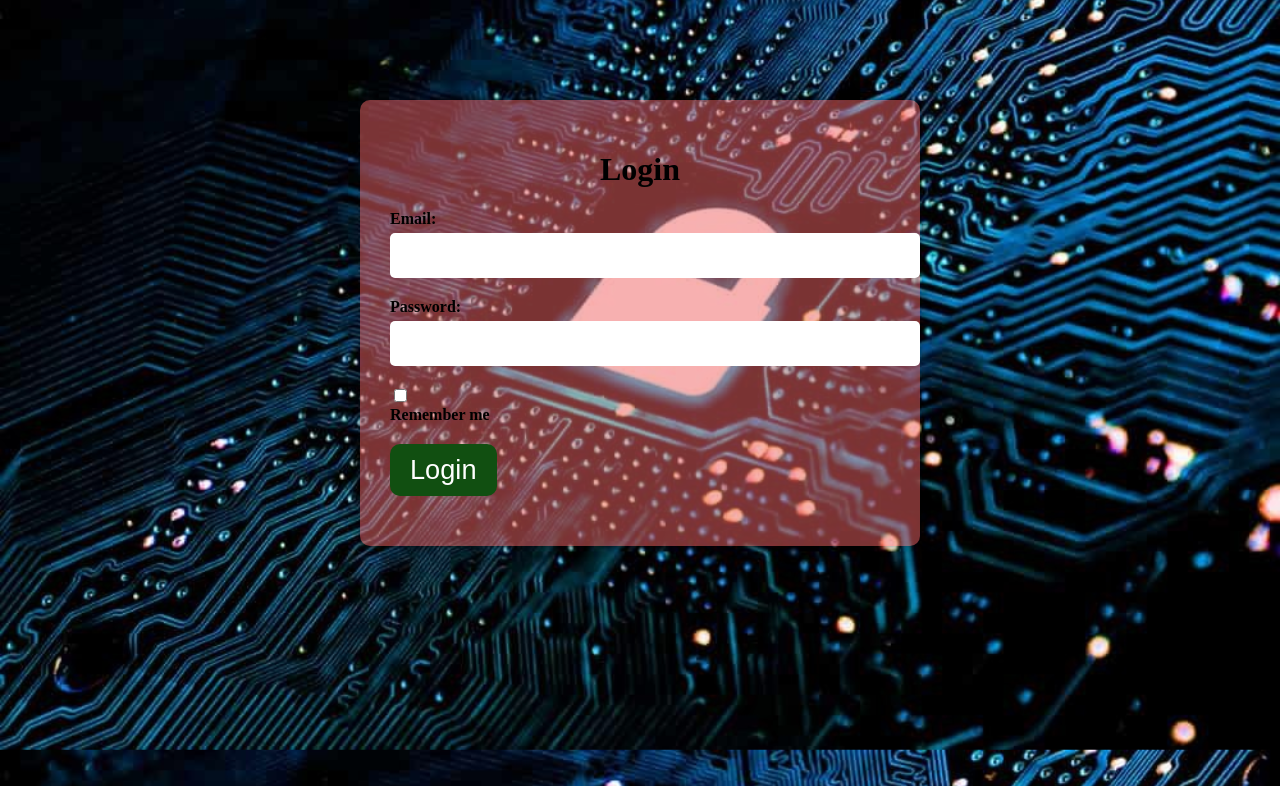
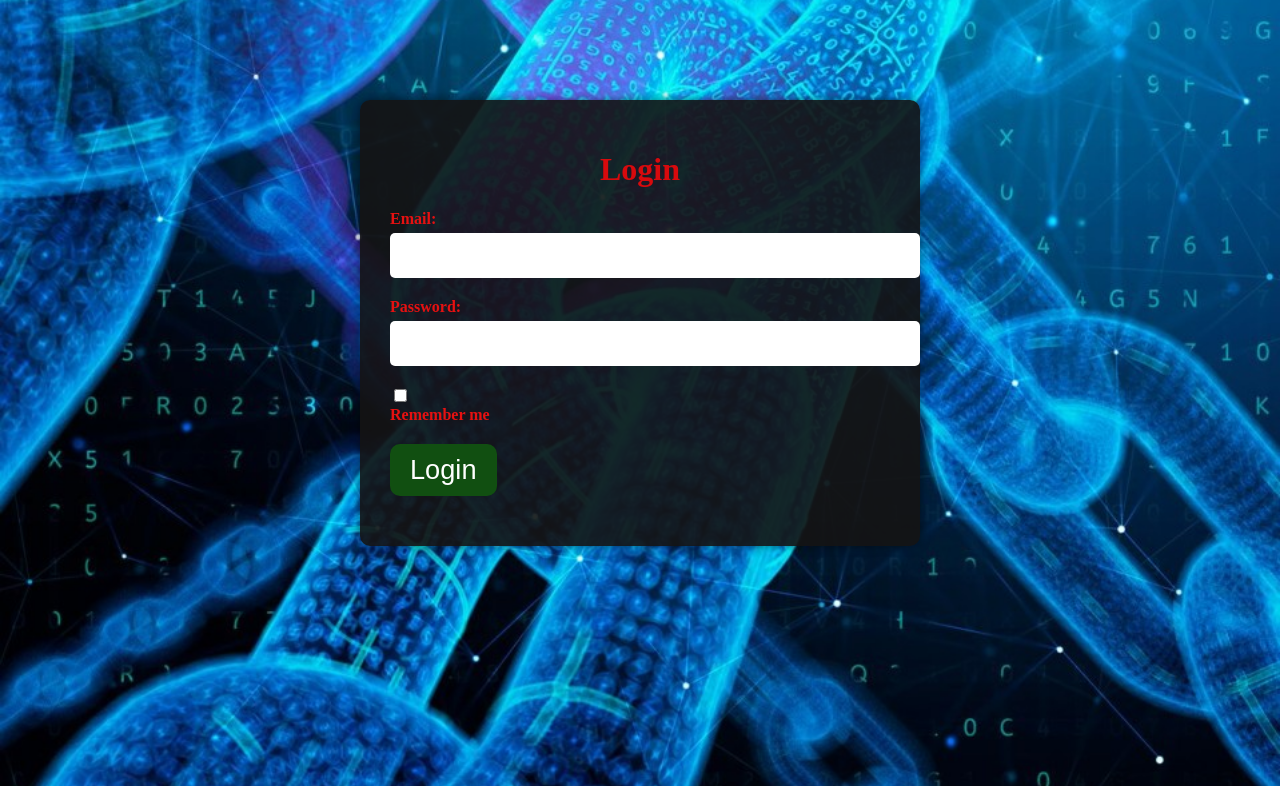
Before and after one commit to Gentiethmax2022/Admin-Panel, a Django app: page /login/ in a window 1280 px wide. Shown: the top 786 px of the page. Run offline with Django 4.2, Linux system fonts and the light colour scheme.

Commit message:
Changed the css file for the login

```diff
--- a/users/static/login/login.css
+++ b/users/static/login/login.css
@@ -1,7 +1,7 @@
 body {
     margin: 0;
     padding: 0;
-    background-image: url("../pictures/F1.jpg");
+    background-image: url("../pictures/F2.jpg");
     background-size: cover;
     background-position: center;
   }
@@ -9,11 +9,21 @@ body {
   .login-wrapper {
     width: 500px;
     margin: 100px auto;
-    background-color: rgba(243, 103, 103, 0.5);
+    background-color: rgba(20, 19, 19, 0.9);
     border-radius: 10px;
     padding: 30px;
     box-shadow: 0px 0px 10px rgba(0, 0, 0, 0.5);
   }
+
+  h1 {
+    color: #d80a0d; /* Change to your desired color */
+    font-size: 14;
+  }
+
+  label {
+    color: #e61111; /* Change to your desired color */
+  }
+
 
   h1 {
     text-align: center;
```
Also changed, not shown: users/static/pictures/F2.jpg (added).
